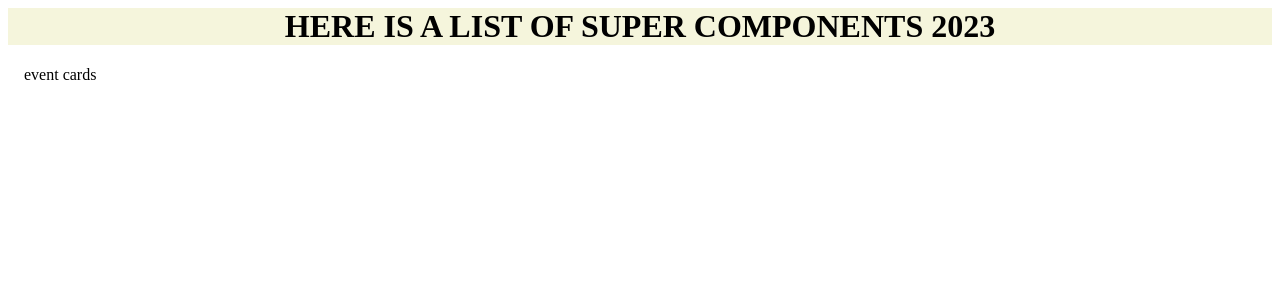
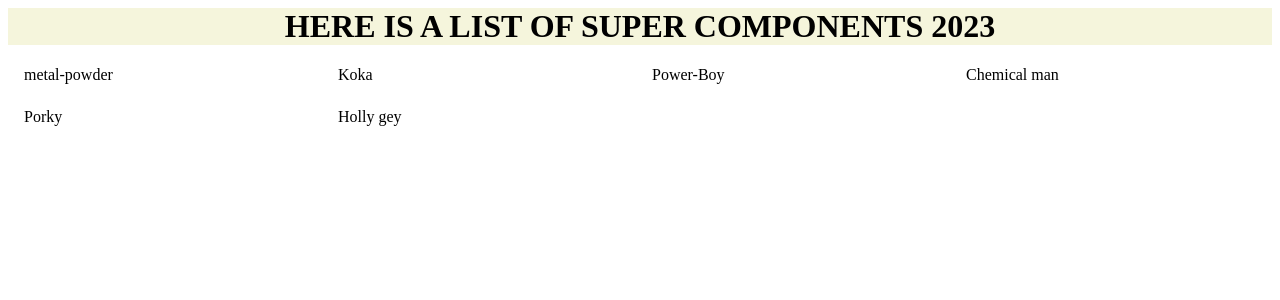
Before and after one commit to Gornichev/react_project_goIt, a React (Create React App) app: page / in a window 1280 px wide. Shown: the top 300 px of the page. Built offline with nearby package versions, Linux system fonts and the light colour scheme.

Commit message:
fix normalize

```diff
--- a/src/App.jsx
+++ b/src/App.jsx
@@ -1,4 +1,4 @@
-import {PageTitle} from "./PageTitle/PageTitle"
+import {PageTitle} from "./components/PageTitle/PageTitle"
 import {EventBord} from "./components/EventBord/EventBord";
 import Event from "./events.json"
 
--- /dev/null
+++ b/src/components/Event/Event.module.css
@@ -0,0 +1,7 @@
+.event {
+  position: relative;
+  border-radius: 4px;
+  border: 2px black solid;
+}
+
+/*# sourceMappingURL=Event.module.css.map */
--- /dev/null
+++ b/src/components/Event/Event.module.sass
@@ -0,0 +1,4 @@
+.event
+	position: relative
+	border-radius: 4px
+	border: 2px black solid
--- a/src/components/EventBord/EventBord.jsx
+++ b/src/components/EventBord/EventBord.jsx
@@ -1,6 +1,13 @@
 import css from "./EventBord.module.sass"
 
+
 export const EventBord = ({events}) => {
-    console.log(events)
-    return <div className={css.eventBord}>event cards</div>
+
+    return (
+        <div className={css.eventBord}>
+            {events.map(event => (
+                <div key={event.name} >{event.name}</div>
+            ))}
+        </div>
+    )
 }
--- a/src/PageTitle/PageTitle.jsx
+++ b/src/components/PageTitle/PageTitle.jsx
@@ -1,5 +1,5 @@
 
-import  {PropTypes} from 'prop-types'
+import  PropTypes from 'prop-types'
 import css from "./PageTitle.module.sass"
 
 export const PageTitle = ({text}) => {
--- a/src/index.css
+++ b/src/index.css
@@ -1,3 +1,6 @@
+@import-normalize;
+
+
 body {
   margin: 0;
   font-family: -apple-system, BlinkMacSystemFont, 'Segoe UI', 'Roboto', 'Oxygen',
@@ -11,3 +14,12 @@ code {
   font-family: source-code-pro, Menlo, Monaco, Consolas, 'Courier New',
     monospace;
 }
+
+li {
+  list-style: none;
+}
+
+*
+{
+  box-sizing: border-box;
+}
```
Also changed, not shown: src/components/Event/Event.jsx (added, +15 -0 lines), src/components/PageTitle/PageTitle.module.css (renamed from src/PageTitle/PageTitle.module.css), src/components/PageTitle/PageTitle.module.sass (renamed from src/PageTitle/PageTitle.module.sass), 2 other files (tests, documents, lock files or other folders).
